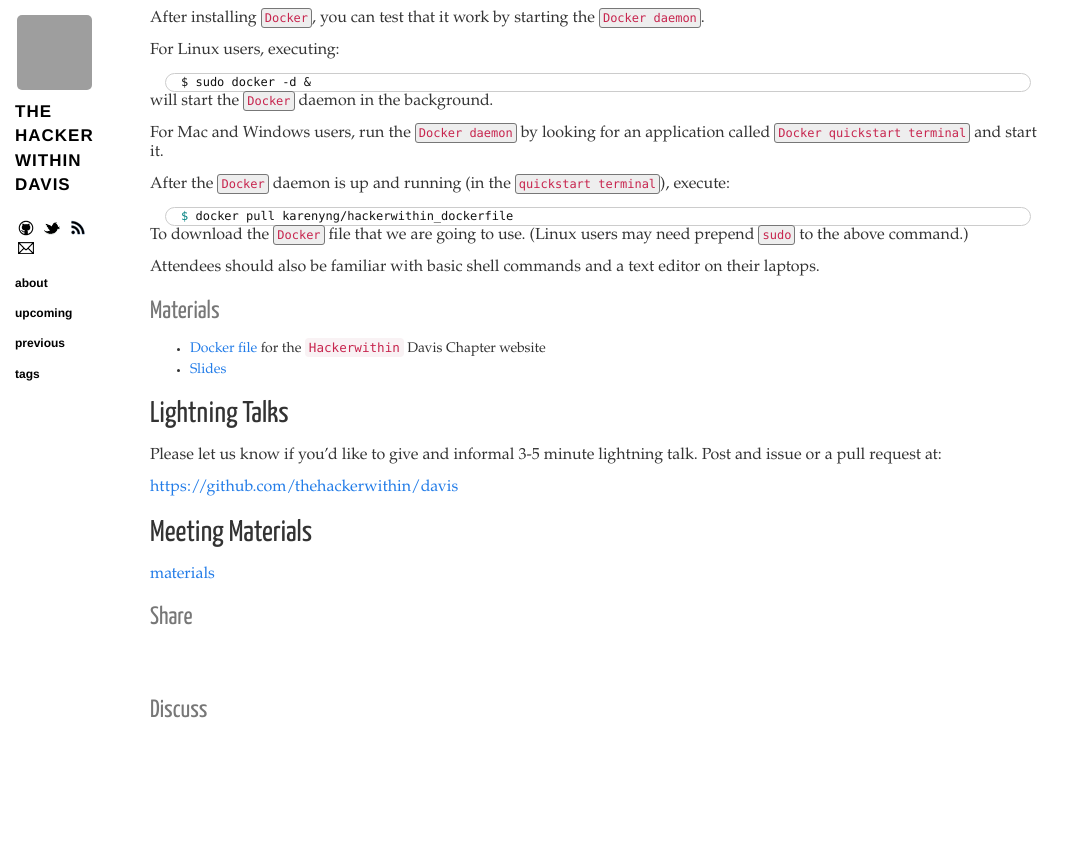
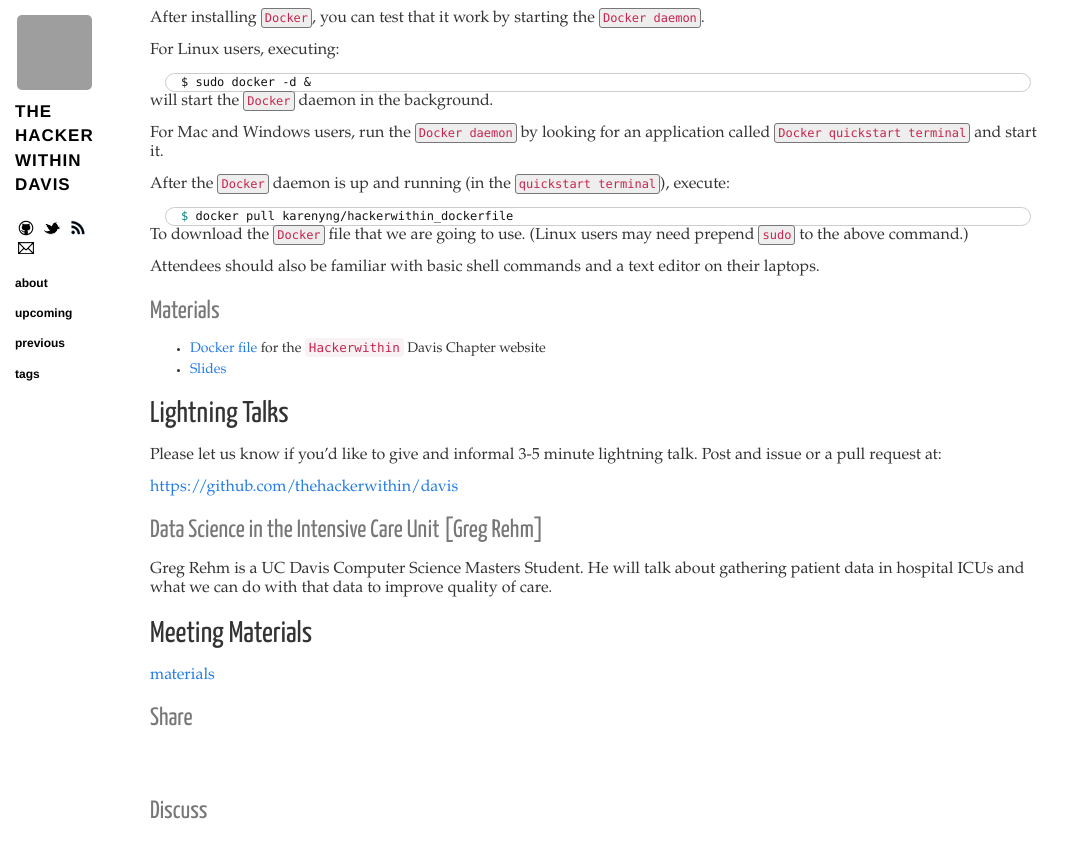
Before and after one commit to thehackerwithin/davis, a Jekyll site: the page built from _posts/2016-04-14-docker.markdown, in a window 1280 px wide and 900 px high, scrolled down 1093 px. Shown: the top 858 px of the window, without its empty margins (0-1083 px from the left). Built offline with Jekyll 4.4.1, drawn with Linux system fonts in a browser that asks for light colours; nearby versions of some CDN libraries; comment, search, counter and statistics services are not loaded; before the commit the page ends 1892 px from its top, so only the background shows below that; grey boxes are pictures that could not be loaded.

Commit message:
Update 2016-04-14-docker.markdown

```diff
--- a/_posts/2016-04-14-docker.markdown
+++ b/_posts/2016-04-14-docker.markdown
@@ -84,6 +84,8 @@
 
 [https://github.com/thehackerwithin/davis](https://github.com/thehackerwithin/davis)
 
+### Data Science in the Intensive Care Unit [Greg Rehm]
+Greg Rehm is a UC Davis Computer Science Masters Student. He will talk about gathering patient data in hospital ICUs and what we can do with that data to improve quality of care.
 
 ## Meeting Materials
 
```
